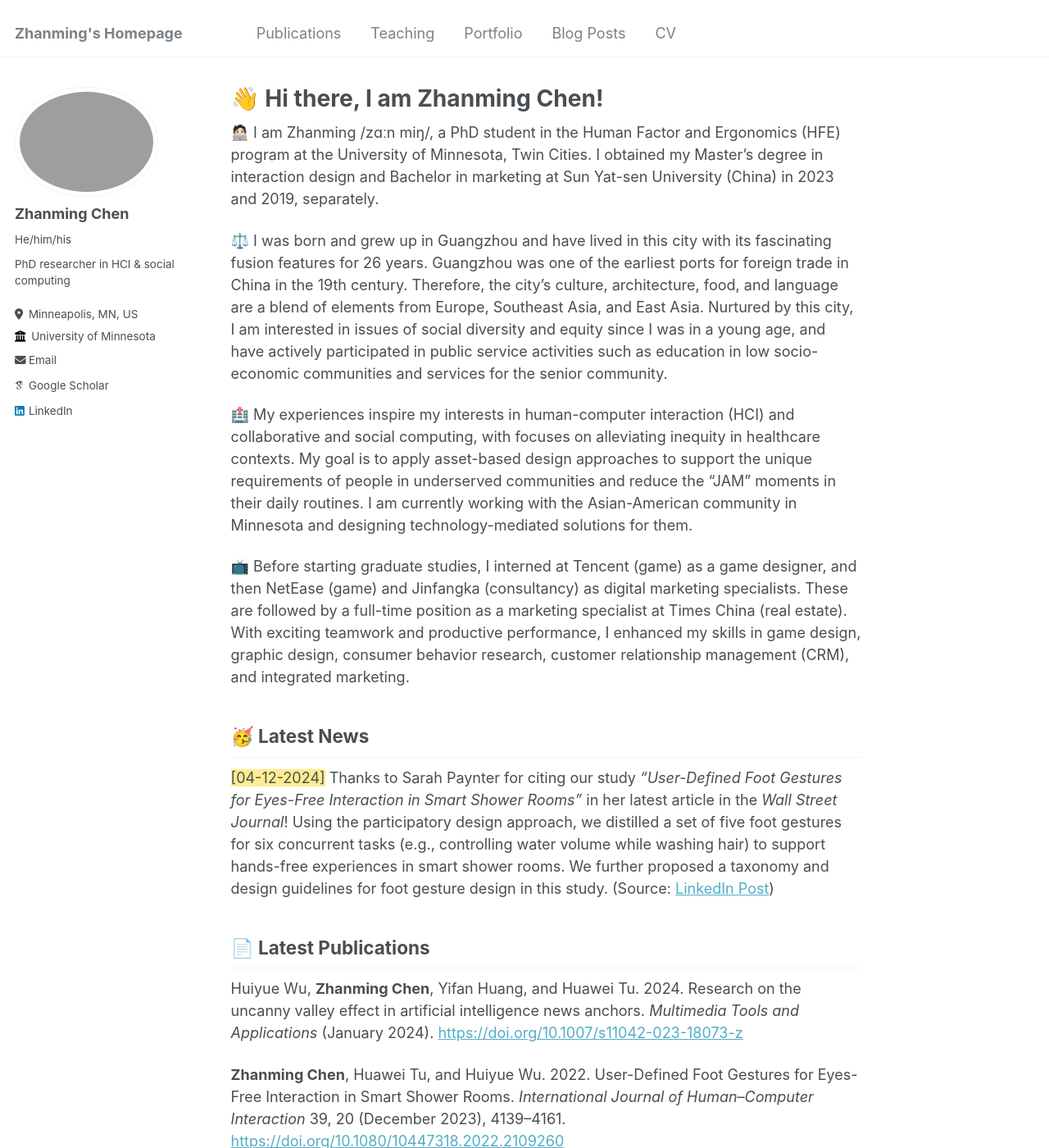
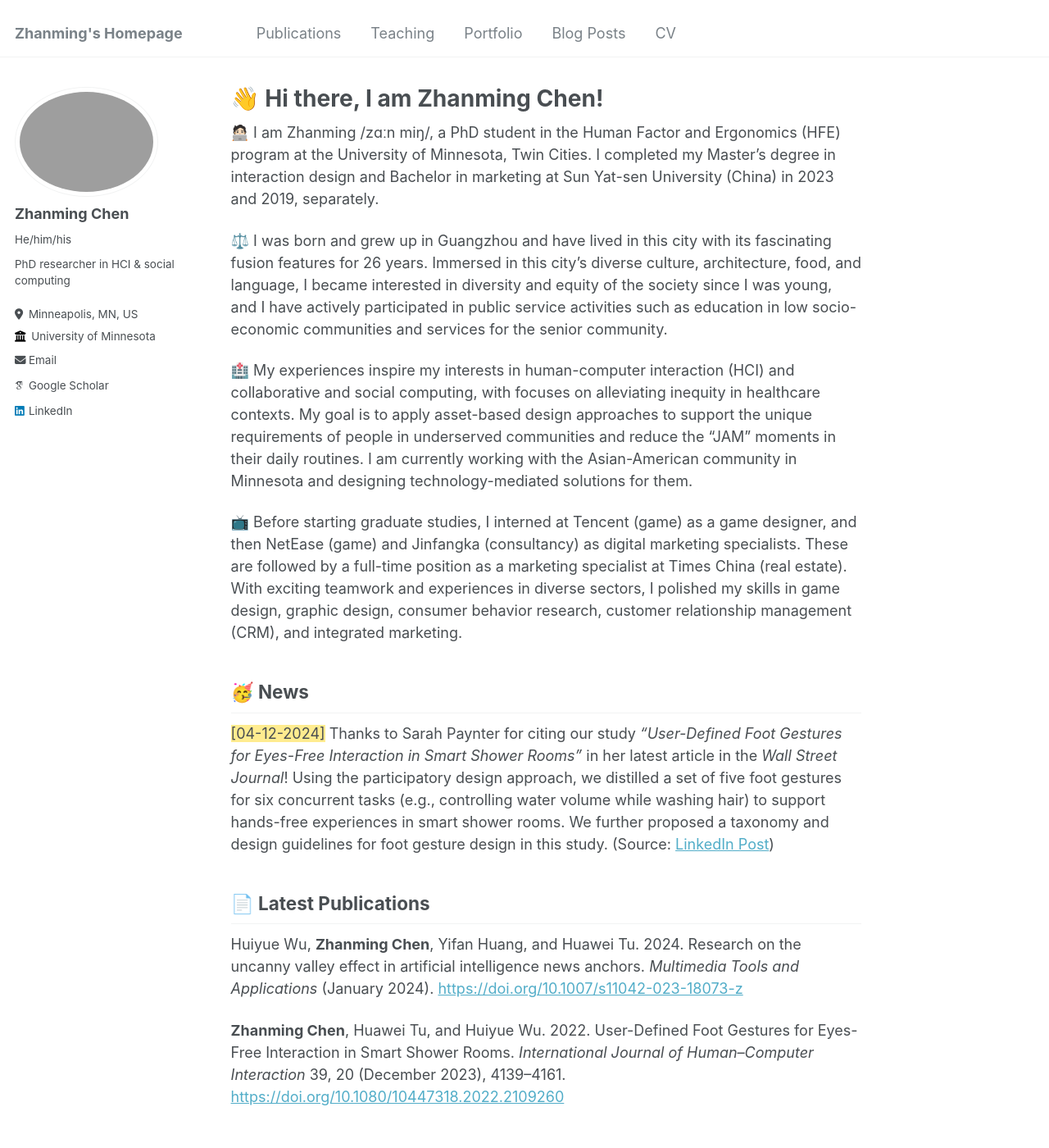
Before and after one commit to zhanmingchen/zhanmingchen.github.io, a Jekyll site: the page built from _pages/about.md, in a window 1280 px wide and 1400 px high. Shown: the whole window at 82% size. Built offline with Jekyll 4.4.1, drawn with Linux system fonts in a browser that asks for light colours; some web fonts are replaced.

Commit message:
Update about.md

```diff
--- a/_pages/about.md
+++ b/_pages/about.md
@@ -7,15 +7,15 @@ redirect_from:
   - /about.html
 ---
 
-🧑🏻‍💻 I am Zhanming /zɑːn miŋ/, a PhD student in the Human Factor and Ergonomics (HFE) program at the University of Minnesota, Twin Cities. I obtained my Master’s degree in interaction design and Bachelor in marketing at Sun Yat-sen University (China) in 2023 and 2019, separately.
+🧑🏻‍💻 I am Zhanming /zɑːn miŋ/, a PhD student in the Human Factor and Ergonomics (HFE) program at the University of Minnesota, Twin Cities. I completed my Master’s degree in interaction design and Bachelor in marketing at Sun Yat-sen University (China) in 2023 and 2019, separately.
 
-⚖️ I was born and grew up in Guangzhou and have lived in this city with its fascinating fusion features for 26 years. Guangzhou was one of the earliest ports for foreign trade in China in the 19th century. Therefore, the city's culture, architecture, food, and language are a blend of elements from Europe, Southeast Asia, and East Asia. Nurtured by this city, I am interested in issues of social diversity and equity since I was in a young age, and have actively participated in public service activities such as education in low socio-economic communities and services for the senior community.
+⚖️ I was born and grew up in Guangzhou and have lived in this city with its fascinating fusion features for 26 years. Immersed in this city's diverse culture, architecture, food, and language, I became interested in diversity and equity of the society since I was young, and I have actively participated in public service activities such as education in low socio-economic communities and services for the senior community.
 
 🏥 My experiences inspire my interests in human-computer interaction (HCI) and collaborative and social computing, with focuses on alleviating inequity in healthcare contexts. My goal is to apply asset-based design approaches to support the unique requirements of people in underserved communities and reduce the “JAM” moments in their daily routines. I am currently working with the Asian-American community in Minnesota and designing technology-mediated solutions for them.
 
-📺 Before starting graduate studies, I interned at Tencent (game) as a game designer, and then NetEase (game) and Jinfangka (consultancy) as digital marketing specialists. These are followed by a full-time position as a marketing specialist at Times China (real estate). With exciting teamwork and productive performance, I enhanced my skills in game design, graphic design, consumer behavior research, customer relationship management (CRM), and integrated marketing.
+📺 Before starting graduate studies, I interned at Tencent (game) as a game designer, and then NetEase (game) and Jinfangka (consultancy) as digital marketing specialists. These are followed by a full-time position as a marketing specialist at Times China (real estate). With exciting teamwork and experiences in diverse sectors, I polished my skills in game design, graphic design, consumer behavior research, customer relationship management (CRM), and integrated marketing.
 
-## 🥳 Latest News
+## 🥳 News
 
  <span class="highlight" style="background-color: #ffd40070">[04-12-2024]</span> Thanks to Sarah Paynter for citing our study _"User-Defined Foot Gestures for Eyes-Free Interaction in Smart Shower Rooms"_ in her latest article in the _Wall Street Journal_! Using the participatory design approach, we distilled a set of five foot gestures for six concurrent tasks (e.g., controlling water volume while washing hair) to support hands-free experiences in smart shower rooms. We further proposed a taxonomy and design guidelines for foot gesture design in this study. (Source: [LinkedIn Post](https://www.linkedin.com/posts/zhanmingchen_the-medspa-bathroom-fixtures-that-monitor-activity-7183662910198411264-Xu65?utm_source=share&utm_medium=member_desktop))
 
```
